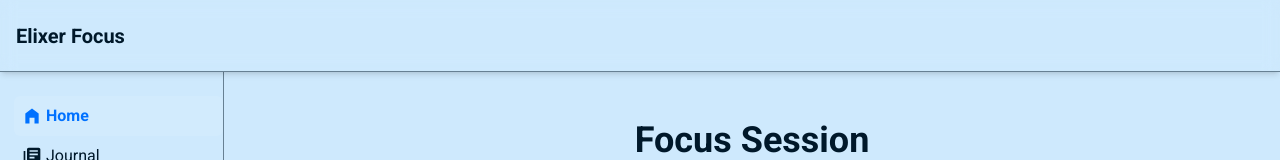
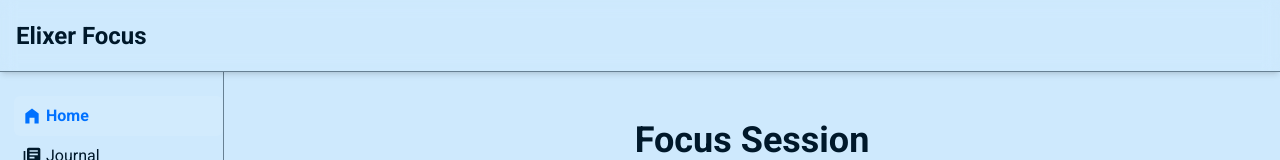
Before and after one commit to elixer-prince/elixer-focus, a React (Vite) app in the folder web/: page / in a window 1280 px wide. Shown: the top 160 px of the page. Built offline with nearby package versions, Linux system fonts and the light colour scheme.

Commit message:
feat(navbar): make navbar logo slightly bigger

```diff
--- a/web/src/components/navigation/NavLogo.tsx
+++ b/web/src/components/navigation/NavLogo.tsx
@@ -3,7 +3,9 @@ import { Link } from "react-router";
 const NavLogo = ({ className }: { className?: string }) => {
   return (
     <Link to={"/"} className={`${className} select-none`.trim()}>
-      <span className={"inline-block text-xl font-bold"}>Elixer Focus</span>
+      <span className="navbar-logo inline-block text-2xl font-bold">
+        Elixer Focus
+      </span>
     </Link>
   );
 };
```
